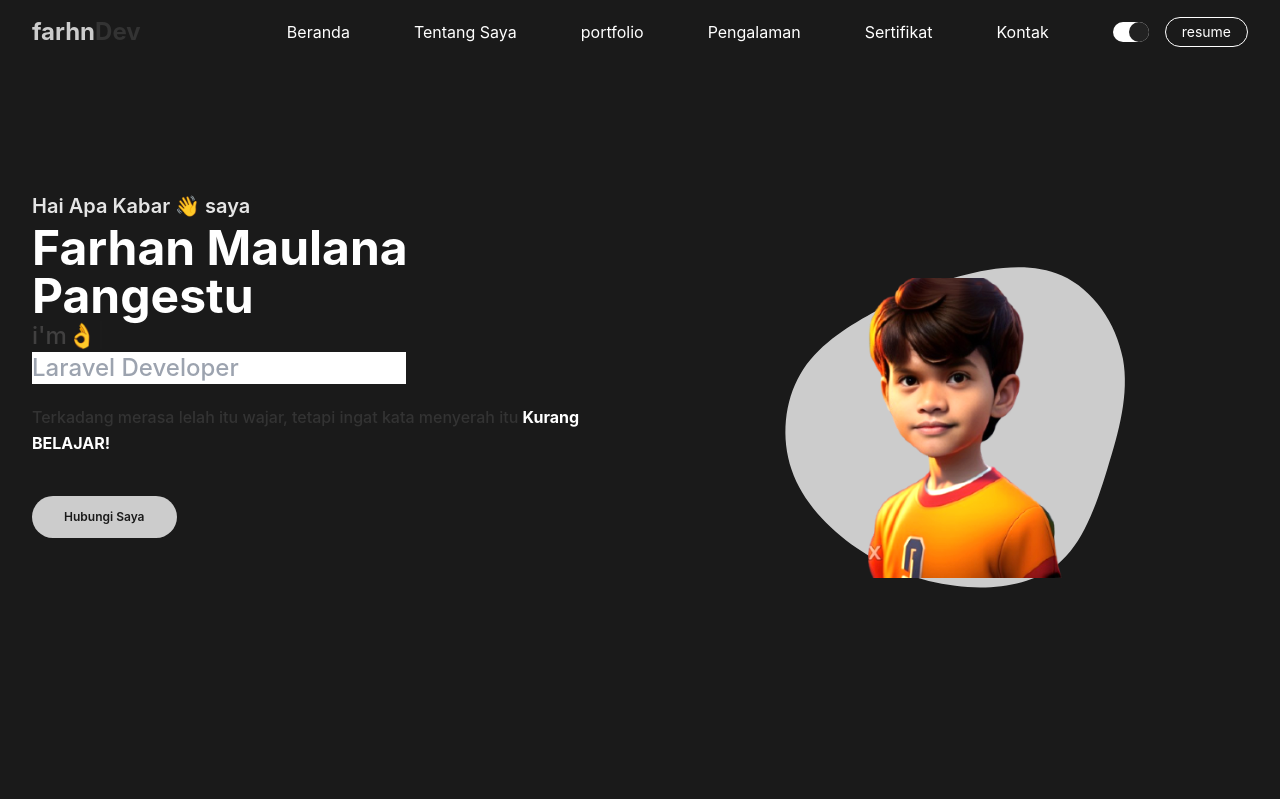
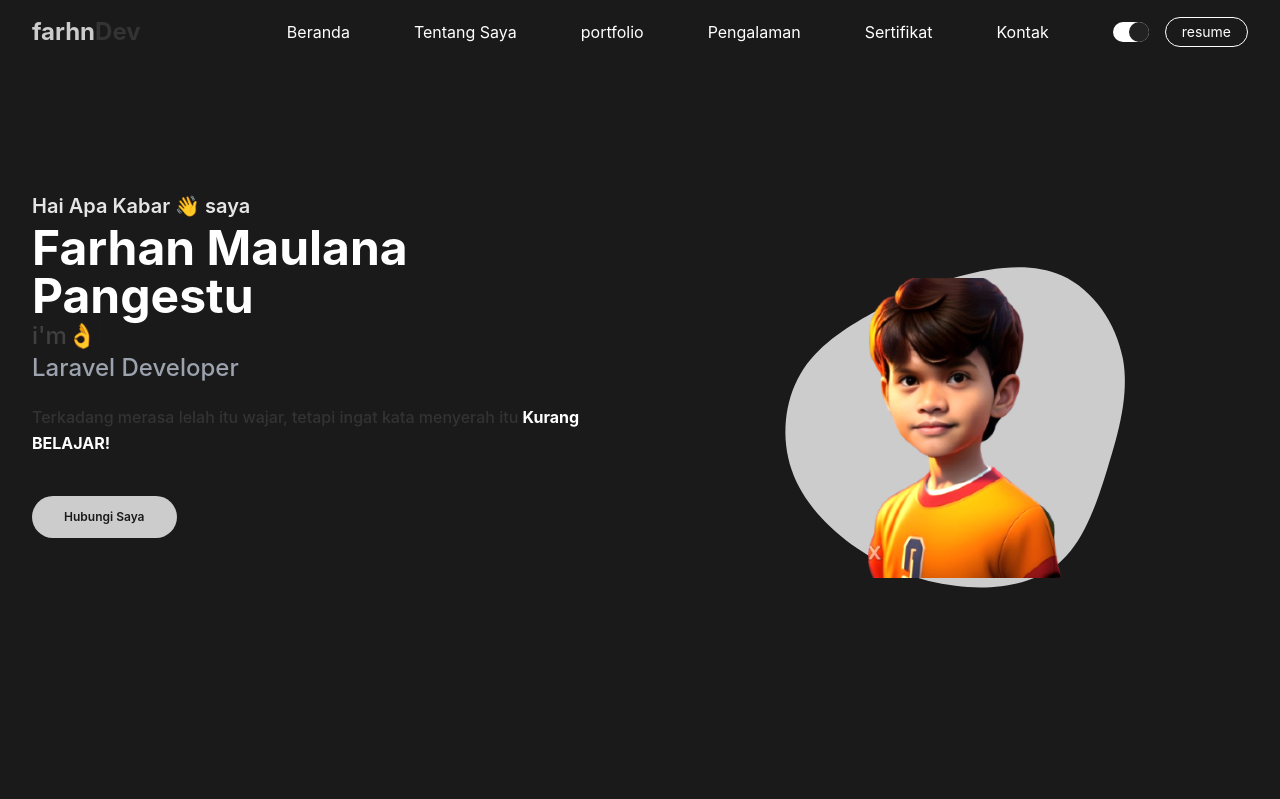
Before and after one commit to fmpangestu/portfolioqu, a React (Vite) app: page / in a window 1280 px wide. Shown: the top 799 px of the page. Built offline with nearby package versions, Linux system fonts and the light colour scheme.

Commit message:
update ui

```diff
--- a/src/components/TypingText.jsx
+++ b/src/components/TypingText.jsx
@@ -15,8 +15,10 @@ const MyComponent = () => (
             backSpeed={50}
             attr="placeholder"
             loop
+            style={{backgroundColor: 'transparent'}}
+            className="!bg-transparent"
         >
-      <input type="text" />
+            <input type="text" className="bg-transparent"/>
         </ReactTyped>
     </div>
 );
--- a/src/pages/LandingPage.jsx
+++ b/src/pages/LandingPage.jsx
@@ -40,7 +40,7 @@ export default function LandingPage() {
                                 loop
                                 ref={typedRef} // Set ref for Typed
                             /> */}
-                            <MyComponent />
+                            <MyComponent style={{backgroundColor:'transparent'}} />
                         </h2>
                         <p className={'font-medium text-secondary mb-10 leading-relaxed dark:text-[#333333]'}>
                             Terkadang merasa lelah itu wajar, tetapi ingat kata menyerah itu <span className={'text-dark font-bold dark:text-white'}>Kurang BELAJAR!</span>
```
Lines whose indentation alone changed are shown as unchanged.
